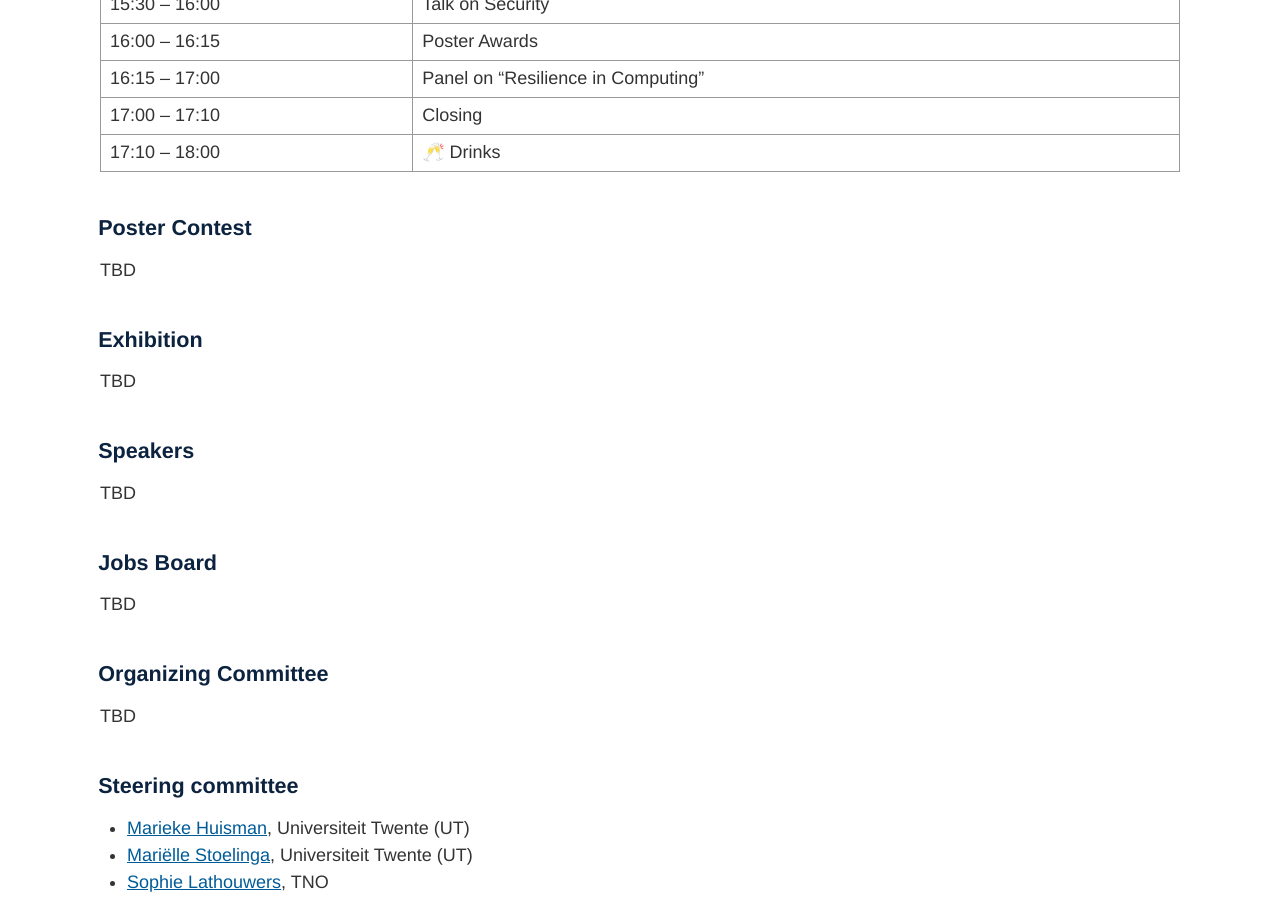
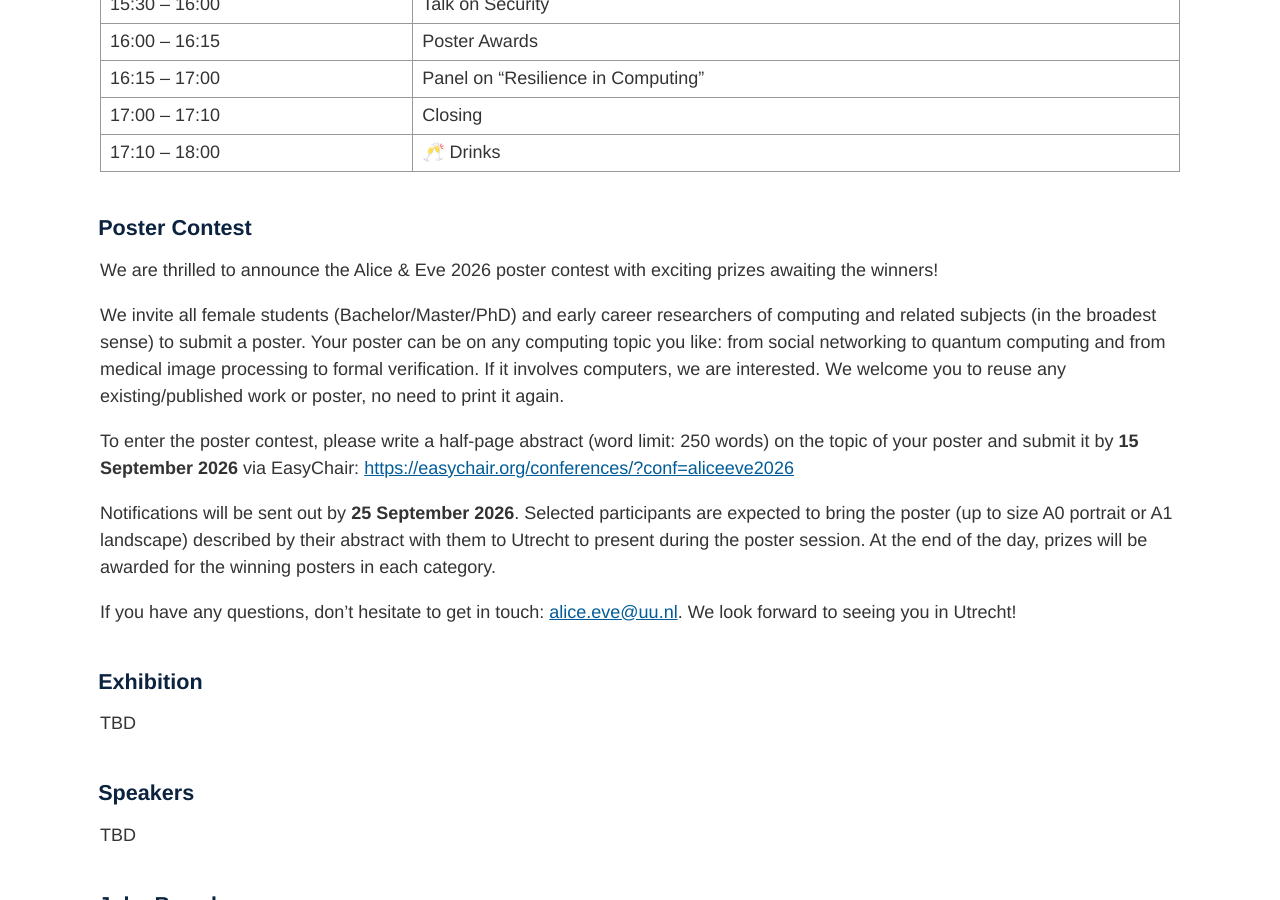
Before and after one commit to alice-and-eve/2026, a Jekyll site: the page built from index.md, in a window 1280 px wide and 900 px high, scrolled down 2036 px. Built offline with Jekyll 4.4.1, drawn with Linux system fonts in a browser that asks for light colours.

Commit message:
CfP for Posters

```diff
--- a/index.md
+++ b/index.md
@@ -65,7 +65,15 @@ Register here: <a href="https://alice-and-eve.github.io/2026/registration" targe
 
 ## Poster Contest
 
-TBD
+We are thrilled to announce the Alice & Eve 2026 poster contest with exciting prizes awaiting the winners!
+
+We invite all female students (Bachelor/Master/PhD) and early career researchers of computing and related subjects (in the broadest sense) to submit a poster. Your poster can be on any computing topic you like: from social networking to quantum computing and from medical image processing to formal verification. If it involves computers, we are interested. We welcome you to reuse any existing/published work or poster, no need to print it again.
+
+To enter the poster contest, please write a half-page abstract (word limit: 250 words) on the topic of your poster and submit it by **15 September 2026** via EasyChair: <a href="https://easychair.org/conferences/?conf=aliceeve2026" target="_blank" rel="noopener noreferrer">https://easychair.org/conferences/?conf=aliceeve2026</a>
+
+Notifications will be sent out by **25 September 2026**. Selected participants are expected to bring the poster (up to size A0 portrait or A1 landscape) described by their abstract with them to Utrecht to present during the poster session. At the end of the day, prizes will be awarded for the winning posters in each category.
+
+If you have any questions, don't hesitate to get in touch: <a href="mailto:alice.eve@uu.nl">alice.eve@uu.nl</a>. We look forward to seeing you in Utrecht!
 
 
 ## Exhibition
```
